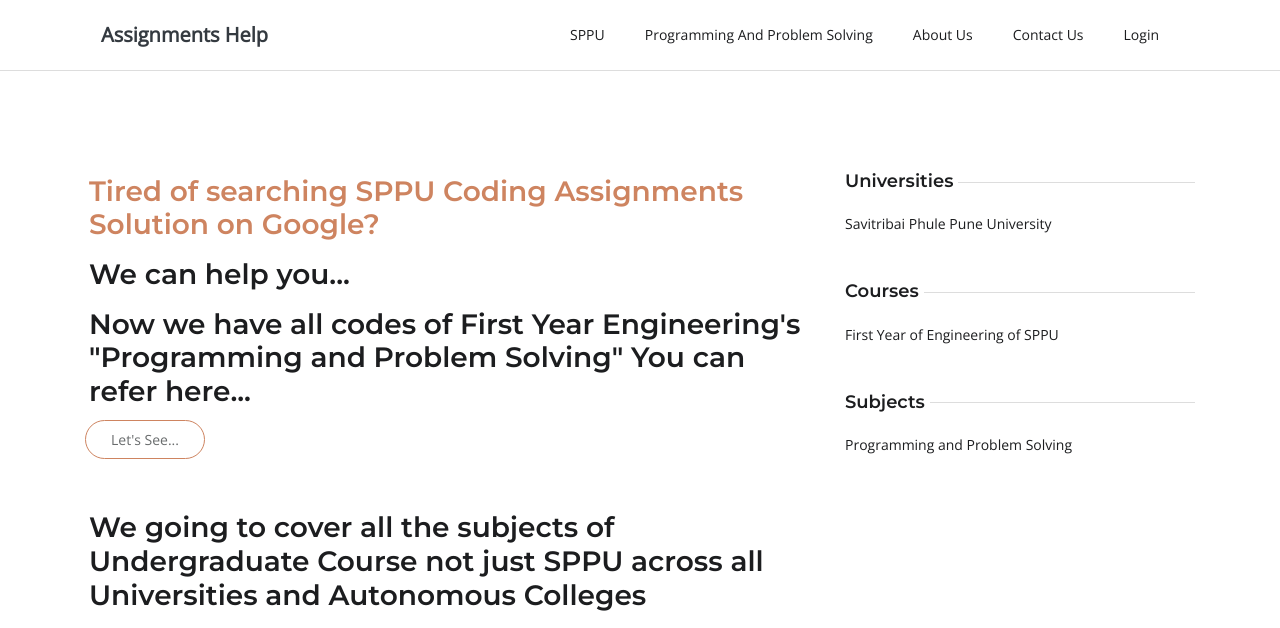
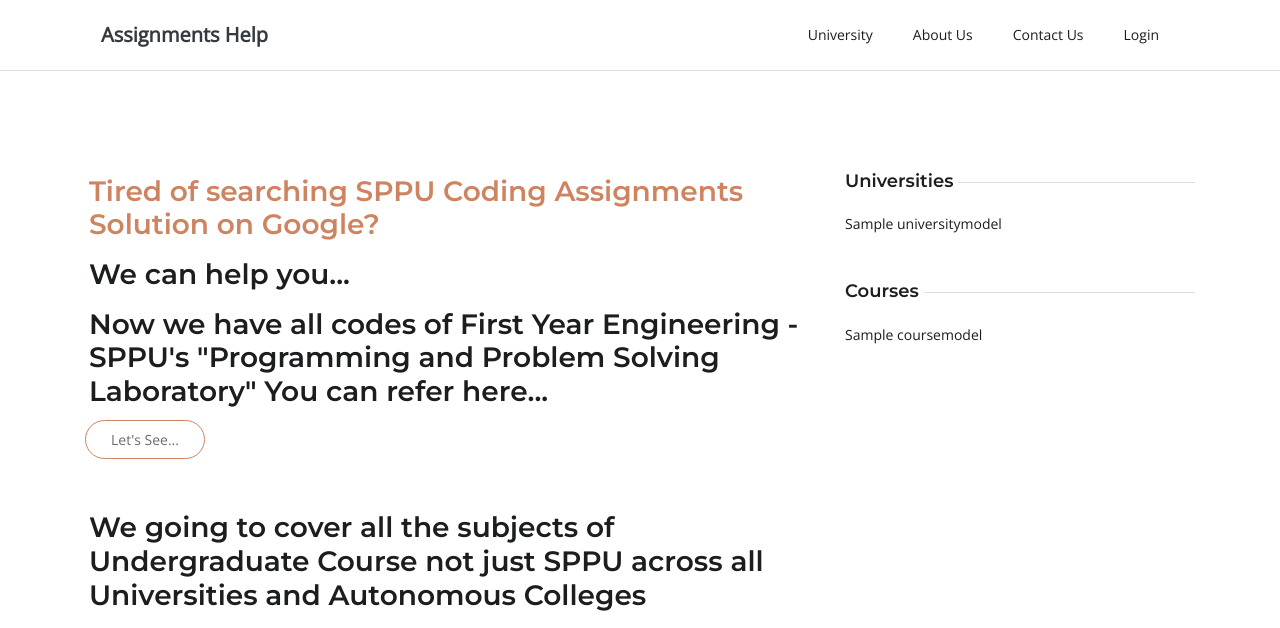
Before and after one commit to bhosalepranil16/AssignmentsHelpUI, a Django app: page / in a window 1280 px wide. Shown: the top 628 px of the page. Run offline with Django 4.2, Linux system fonts and the light colour scheme; tables that the repository leaves empty hold one stand-in row (values such as "Sample post"); some libraries are stand-ins or nearby versions.

Commit message:
Some Template Related Changes

```diff
--- a/Assignment/templates/Assignment/assignment-detail.html
+++ b/Assignment/templates/Assignment/assignment-detail.html
@@ -37,6 +37,7 @@
                                 {% endfor %}
                             </div>
                         {% endif %}
+                        <p>{{ assignment.description }}</p>
                     </div>
 
                 </article>
--- a/Course/templates/Course/course-detail.html
+++ b/Course/templates/Course/course-detail.html
@@ -6,9 +6,13 @@
 
 {% block content %}
     <h2 class="text-center my-2">{{ course.name }}</h2>
+    <ul class="list-inline post-meta mb-1 text-center">
+        <li class="list-inline-item">
+            University: <a href="{% url 'university_detail_view' course.university.slug %}">{{ course.university.name }}</a>
+        </li>
+    </ul>
     <h3 class="text-center">Subjects</h3>
 	<div class="container">
-
 		<div class="row">
 			<div class="col-lg-8 mt-3 mb-lg-0">
                 {% for subject in subjects %}
--- a/Home/templates/Home/index.html
+++ b/Home/templates/Home/index.html
@@ -11,8 +11,8 @@
 			<div class="col-lg-8  mb-5 mb-lg-0">
                 <h3 class="p-1 text-primary">Tired of searching SPPU Coding Assignments Solution on Google?</h3>
                 <h3 class="p-1">We can help you...</h3>
-                <h3 class="p-1">Now we have all codes of First Year Engineering's "Programming and Problem Solving" You can refer here...</h3>
-                <a href="{% url 'subject_detail_view' 'programming-and-problem-solving' %}" class="btn btn-outline-primary">Let's See...</a>
+                <h3 class="p-1">Now we have all codes of First Year Engineering - SPPU's "Programming and Problem Solving Laboratory" You can refer here...</h3>
+                <a href="{% url 'subject_detail_view' 'programming-and-problem-solving-laboratory' %}" class="btn btn-outline-primary">Let's See...</a>
                 <h3 class="p-1 mt-5">We going to cover all the subjects of Undergraduate Course not just SPPU across all Universities and Autonomous Colleges</h3>
 			    <h3 class="p-1">Come on Second Year Students, for which subject you want "Assignments Help"?</h3>
                 <a href="{% url 'contact_us_view' %}" class="btn btn-outline-primary">Message Me Here...</a>
@@ -22,22 +22,21 @@
    <div class="widget">
       <h5 class="widget-title"><span>Universities</span></h5>
       <ul class="list-unstyled widget-list">
-          <li><a href="{% url 'university_detail_view' 'savitribai-phule-pune-university' %}" class="d-flex">Savitribai Phule Pune University</a>
-         </li>
+          {% for university in universities %}
+              <li>
+                  <a href="{% url 'university_detail_view' university.slug  %}" class="d-flex">
+                    {{ university.name }}
+                  </a>
+              </li>
+          {% endfor %}
       </ul>
    </div>
                 <div class="widget">
       <h5 class="widget-title"><span>Courses</span></h5>
       <ul class="list-unstyled widget-list">
-          <li><a href="{% url 'course_detail_view' 'first-year-engineering' %}" class="d-flex">First Year of Engineering of SPPU</a>
-         </li>
-      </ul>
-   </div>
-                   <div class="widget">
-      <h5 class="widget-title"><span>Subjects</span></h5>
-      <ul class="list-unstyled widget-list">
-          <li><a href="{% url 'subject_detail_view' 'programming-and-problem-solving' %}" class="d-flex">Programming and Problem Solving</a>
-         </li>
+          {% for course in courses %}
+              <li><a href="{% url 'course_detail_view' course.slug %}" class="d-flex">{{ course.name }}</a></li>
+          {% endfor %}
       </ul>
    </div>
 			</aside>
--- a/Home/views.py
+++ b/Home/views.py
@@ -1,5 +1,8 @@
 from django.shortcuts import render
 from django.views import View
+
+from University.models import UniversityModel
+from Course.models import CourseModel
 
 
 # Create your views here.
@@ -7,7 +10,12 @@
 
 class HomeView(View):
     def get(self, request):
-        return render(request, 'Home/index.html')
+        universities = UniversityModel.objects.all()
+        courses = CourseModel.objects.all()
+        return render(request, 'Home/index.html', {
+            'universities': universities,
+            'courses': courses
+        })
 
 
 class AboutUsView(View):
--- a/templates/base.html
+++ b/templates/base.html
@@ -30,10 +30,7 @@
                  <div class="collapse navbar-collapse text-center" id="navigation">
                     <ul class="navbar-nav ml-auto">
                         <li class="nav-item">
-                          <a class="nav-link" href="{% url 'university_detail_view' 'savitribai-phule-pune-university'  %}">SPPU</a>
-                       </li>
-                        <li class="nav-item">
-                          <a class="nav-link" href="{% url 'subject_detail_view' 'programming-and-problem-solving' %}"  %}">Programming and Problem Solving</a>
+                          <a class="nav-link" href="{% url 'university_view' %}">University</a>
                        </li>
                         <li class="nav-item">
                           <a class="nav-link" href="{% url 'about_us_view' %}">About Us</a>
```
Also changed, not shown: Profile/templates/Profile/includes/assignment-article.html (+6 -6 lines), Subject/templates/Subject/subject-detail.html (+8 -1 lines).
